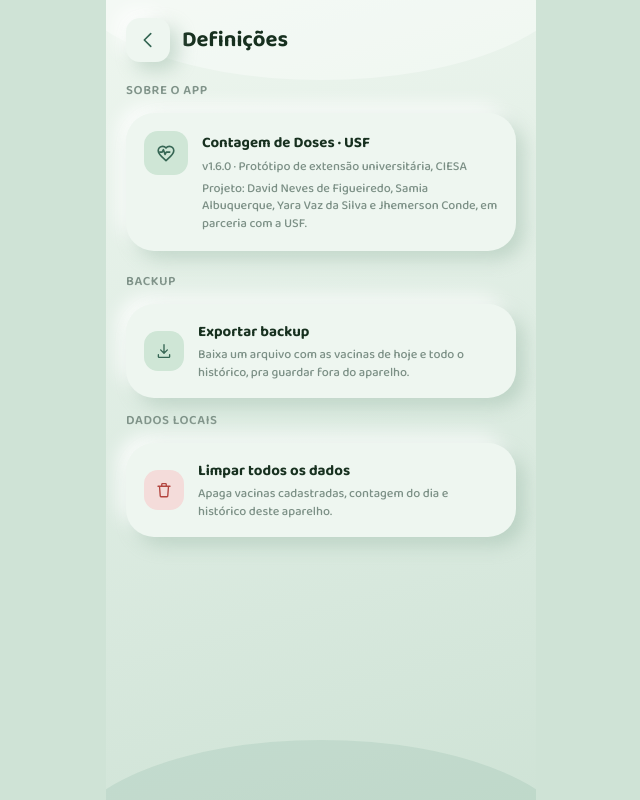
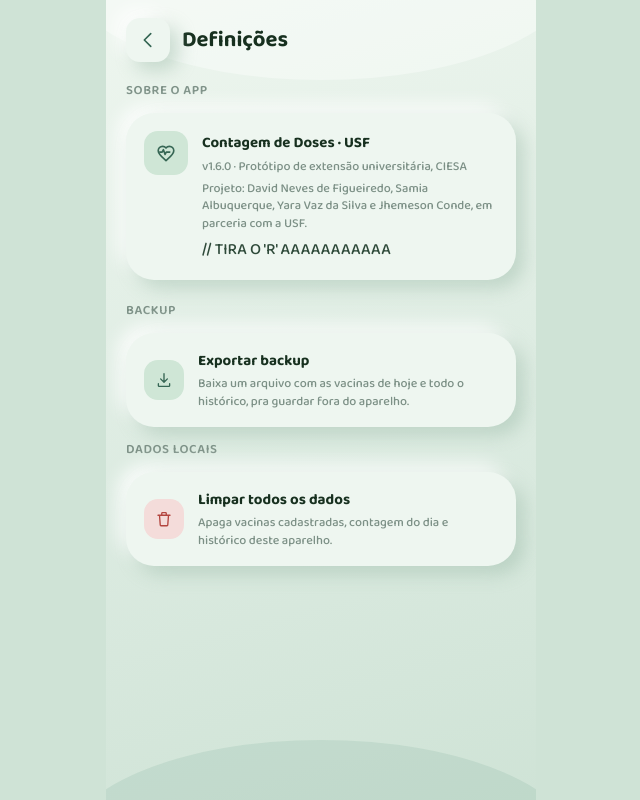
Before and after one commit to nevext/contagem-dose-ubs, a React (Vite) app: page / in a window 1280 px wide. Both pictures are taken after a click on the button "Definições". Shown: the whole page, without its empty margins (319-959 px from the left). Built offline with nearby package versions, Linux system fonts and the light colour scheme.

Commit message:
Correção do nome de uma membro deveras importante

```diff
--- a/src/screens/SettingsScreen/SettingsScreen.jsx
+++ b/src/screens/SettingsScreen/SettingsScreen.jsx
@@ -30,7 +30,8 @@ function SettingsScreen({ onClearData, onExportBackup, onBack }) {
           <div className="settings-about-texts">
             <strong>Contagem de Doses · USF</strong>
             <span>v{APP_VERSION} · Protótipo de extensão universitária, CIESA</span>
-            <span>Projeto: David Neves de Figueiredo, Samia Albuquerque, Yara Vaz da Silva e Jhemerson Conde, em parceria com a USF.</span>
+            <span>Projeto: David Neves de Figueiredo, Samia Albuquerque, Yara Vaz da Silva e Jhemeson Conde, em parceria com a USF.</span>
+            // TIRA O 'R' AAAAAAAAAAA
           </div>
         </div>
 
```
